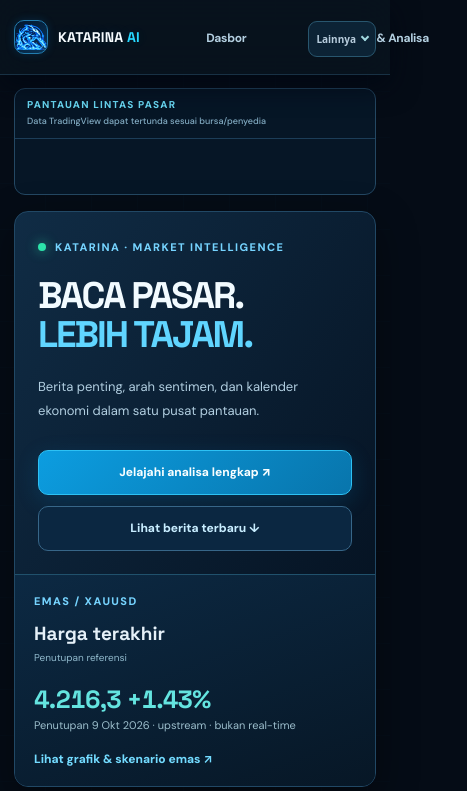
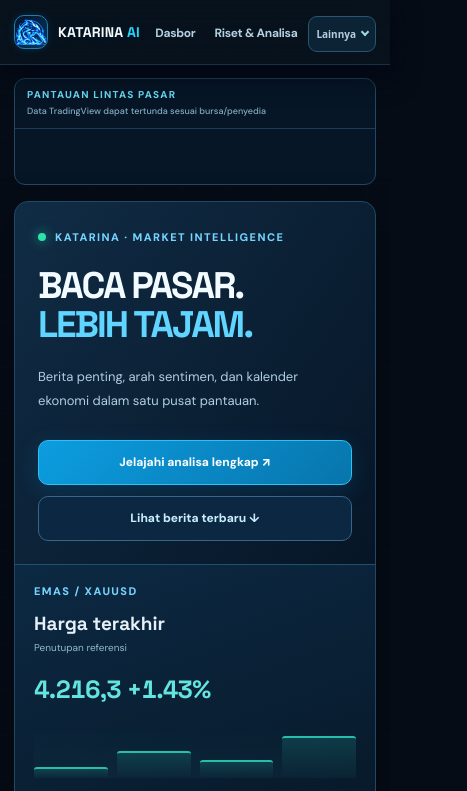
Before and after one commit to alfaauliau-katarinaAI/Katarina-web, a plain HTML site: page website/index.html in a window 390 px wide. Shown: the top 791 px of the page, 467 px wide, since content can reach past the window. Drawn offline with Linux system fonts and the light colour scheme; no server answers; a script that the page names is missing.

Commit message:
ui: ensure no clipped tabs, remove system chrome and oversized logo decoration

```diff
--- a/website/ka-shell.css
+++ b/website/ka-shell.css
@@ -96,3 +96,20 @@
 #kt-hotnews-list .ka-news-title{font-size:13px;line-height:1.45}
 .ka-news-empty{padding:20px;font-size:13px;color:#a9cbdc}
 @media(max-width:780px){.kt-hotnews-layout{grid-template-columns:1fr!important}#kt-hotnews-list{grid-template-columns:1fr!important}}
+
+/* Final mobile spacing and compactness overrides. */
+header.shell .navlinks.ka-nav-compact .ka-primary a,
+header.shell .navlinks.ka-nav-compact .ka-navtrigger{width:auto!important;min-width:0!important;flex:0 0 auto!important;white-space:nowrap!important}
+header.shell nav.nav>label,.kt-unified .kt-hero-clarity,.publisher-footer>p:last-child{display:none!important}
+.ka-gold-divider{height:60px;width:100%;display:flex;align-items:flex-end;justify-content:space-between;gap:9px;margin:16px 0;background:linear-gradient(180deg,transparent,rgba(74,213,199,.05))}
+.ka-gold-divider span{height:20%;flex:1;border-top:2px solid #2ddac1;background:linear-gradient(180deg,#26c5b534,transparent);border-radius:3px 3px 0 0}
+.ka-gold-divider span:nth-child(2){height:49%}.ka-gold-divider span:nth-child(3){height:32%}.ka-gold-divider span:nth-child(4){height:75%}
+.kt-v2-hero-side .ka-gold-divider{max-height:55px;opacity:.85}
+.kt-unified .kt-week-panel .kt-week-disclaimer{font-size:12px;line-height:1.65!important}
+@media(max-width:590px){
+ header.shell nav.nav{min-height:64px!important}
+ header.shell .navlinks.ka-nav-compact{display:flex!important;grid-template-columns:none!important}
+ header.shell .navlinks.ka-nav-compact .ka-primary a{padding:9px 7px!important;width:auto!important}
+ header.shell .navlinks.ka-nav-compact .ka-navtrigger{padding:9px 7px!important;width:auto!important}
+ .kt-unified .kt-calendar-primary #economic-events{padding:0!important}
+}
```
